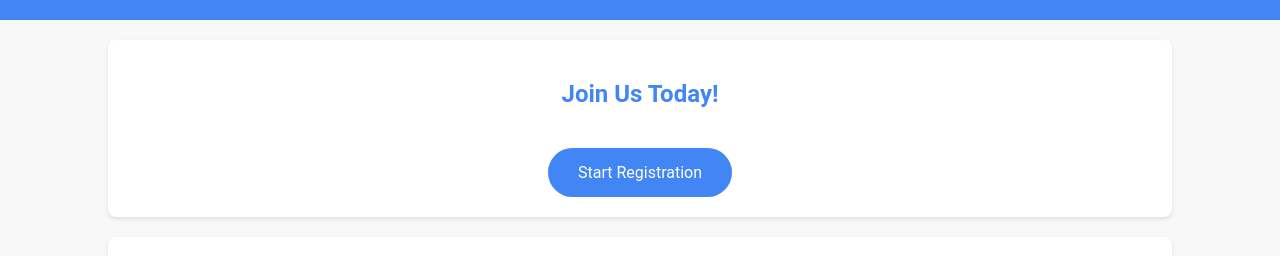
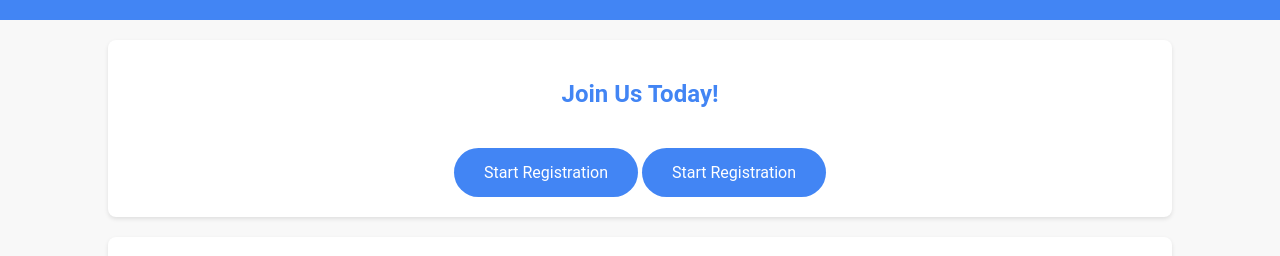
Before and after one commit to nirvana0tech/nirvana0tech.github.io, a plain HTML site: page index.html in a window 1280 px wide. Shown: the part 101-357 px from the top of the page. Drawn offline with Linux system fonts and the light colour scheme.

Commit message:
Update index.html

```diff
--- a/index.html
+++ b/index.html
@@ -89,6 +89,8 @@
             </div>
             <!-- Add more form fields as needed -->
             <a href="https://shorturl.at/iruI0" class="button">Start Registration</a>
+            <a href="https://forms.gle/ce4ApKgF8WiTEA5H7" class="button">Start Registration</a>
+
         </form>
     </div>
     <div class="container">
```
